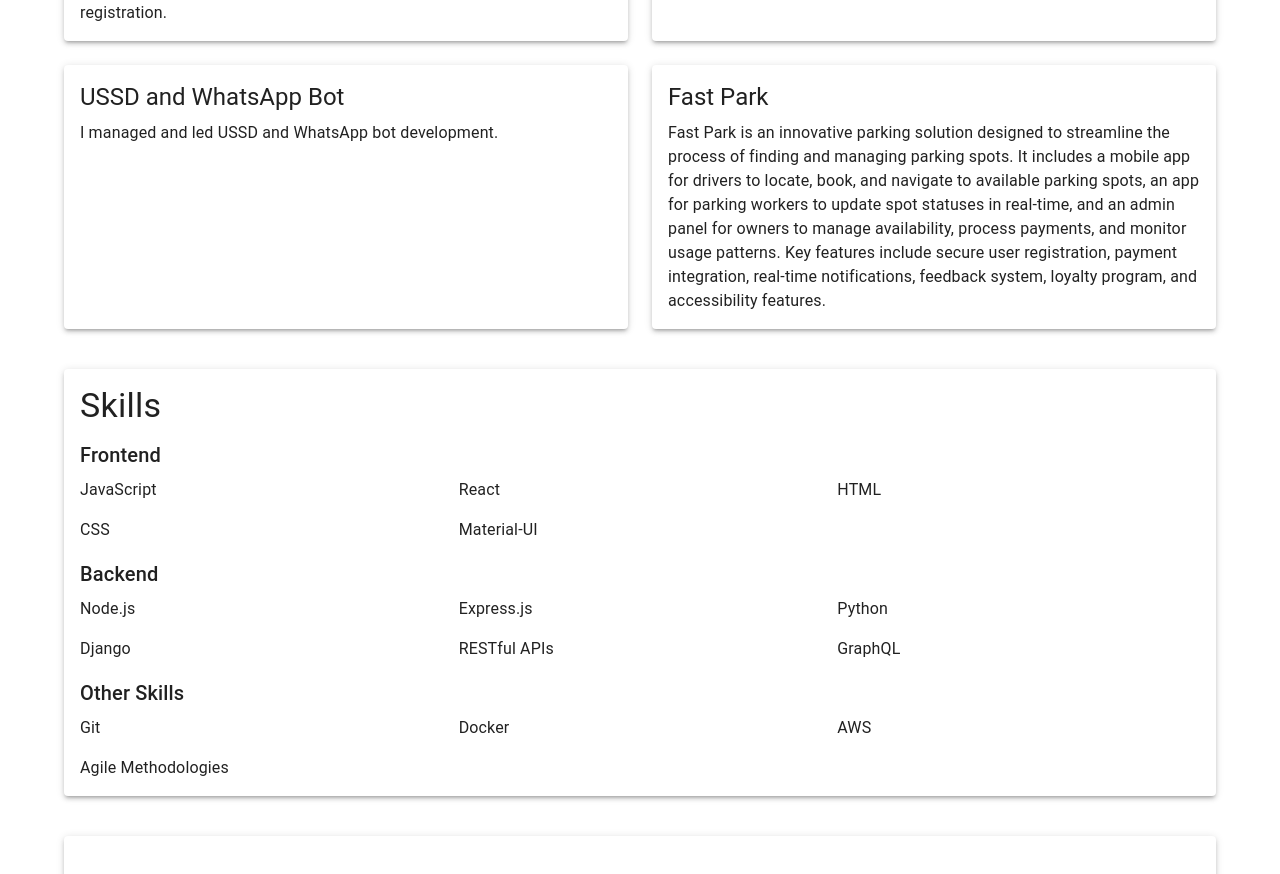
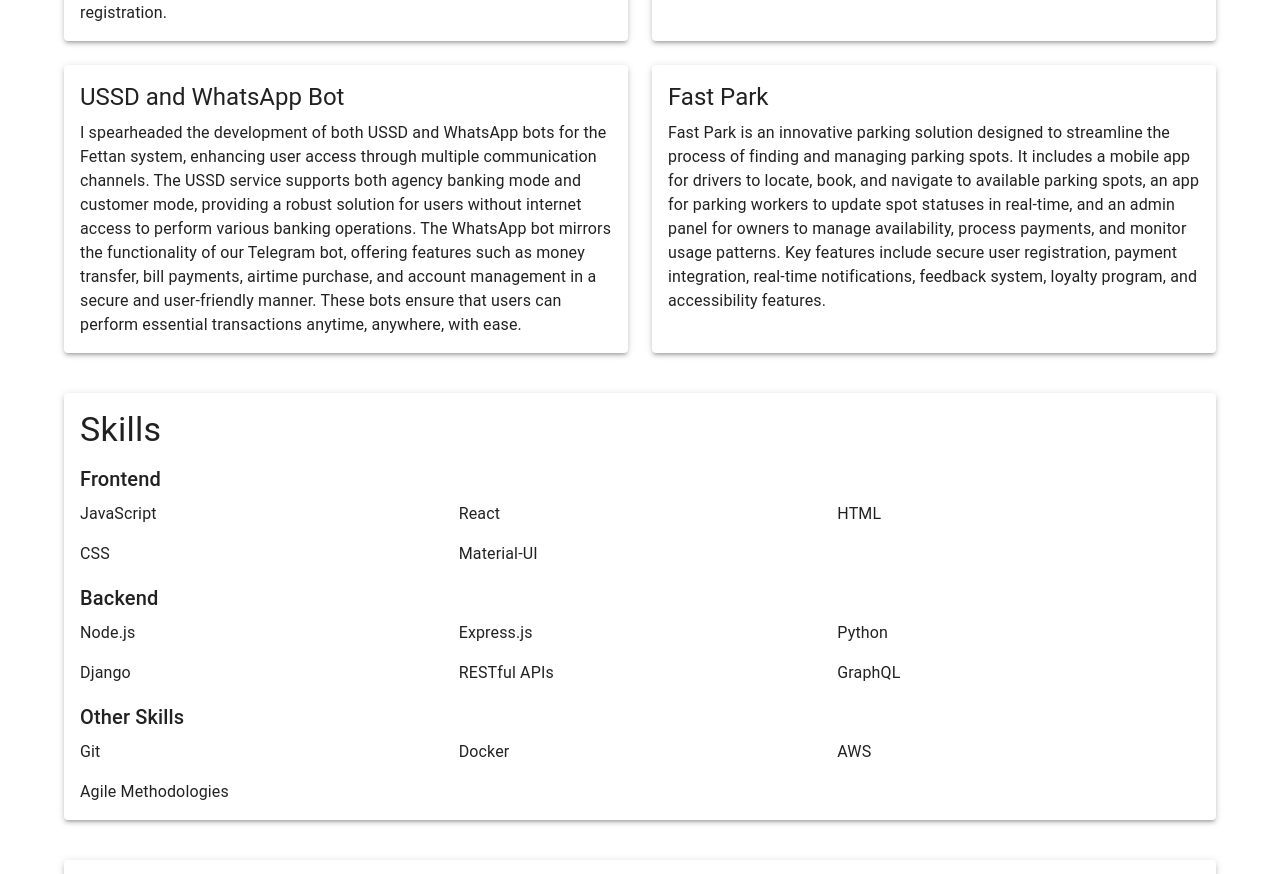
Before and after one commit to SolomonZinabu/solomon-portfolio, a Next.js app: page / in a window 1280 px wide. Shown: the part 1424-2298 px from the top of the page. Built offline with nearby package versions, Linux system fonts and the light colour scheme.

Commit message:
USSD and whatsapp bot section added

```diff
--- a/components/Projects.js
+++ b/components/Projects.js
@@ -36,7 +36,7 @@ const projects = [
   },
   {
     title: "USSD and WhatsApp Bot",
-    description: `I managed and led USSD and WhatsApp bot development.`,
+    description: `I spearheaded the development of both USSD and WhatsApp bots for the Fettan system, enhancing user access through multiple communication channels. The USSD service supports both agency banking mode and customer mode, providing a robust solution for users without internet access to perform various banking operations. The WhatsApp bot mirrors the functionality of our Telegram bot, offering features such as money transfer, bill payments, airtime purchase, and account management in a secure and user-friendly manner. These bots ensure that users can perform essential transactions anytime, anywhere, with ease.`,
     image: '/imgs/whatsappbot.png'
   },
   {
```
